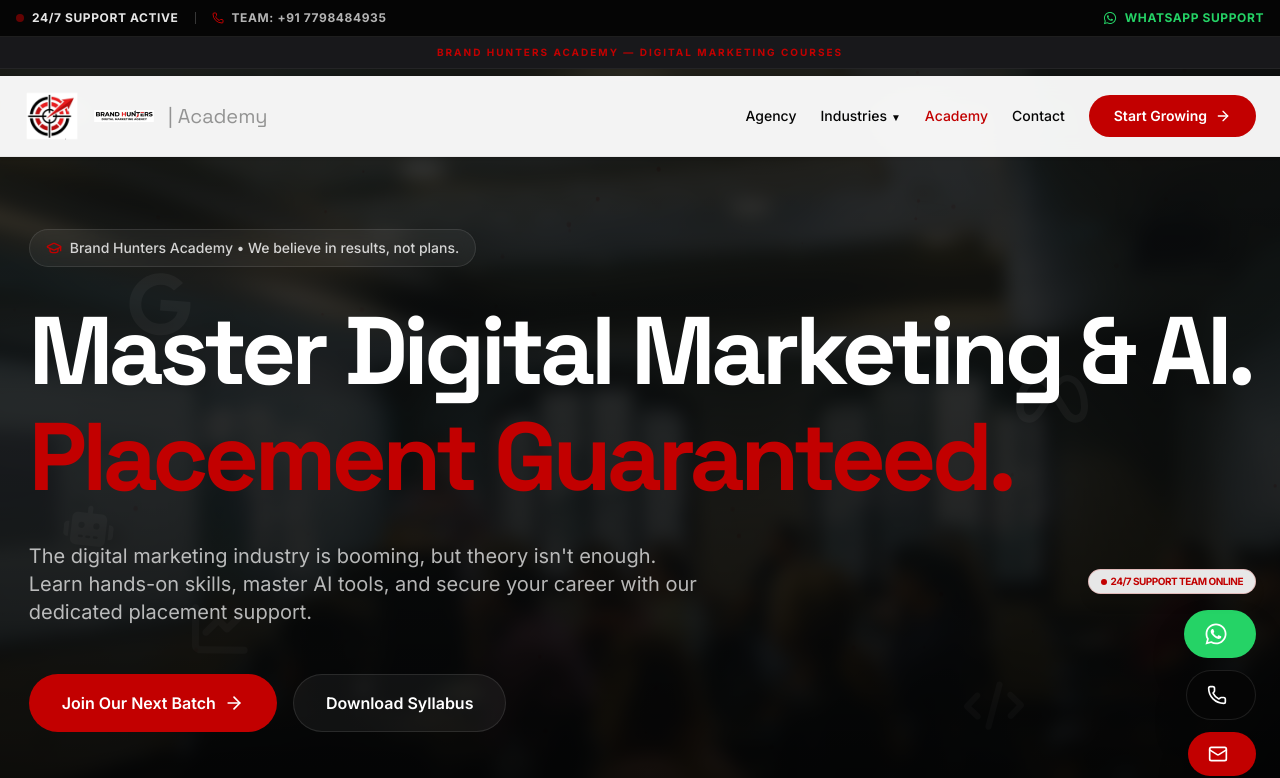
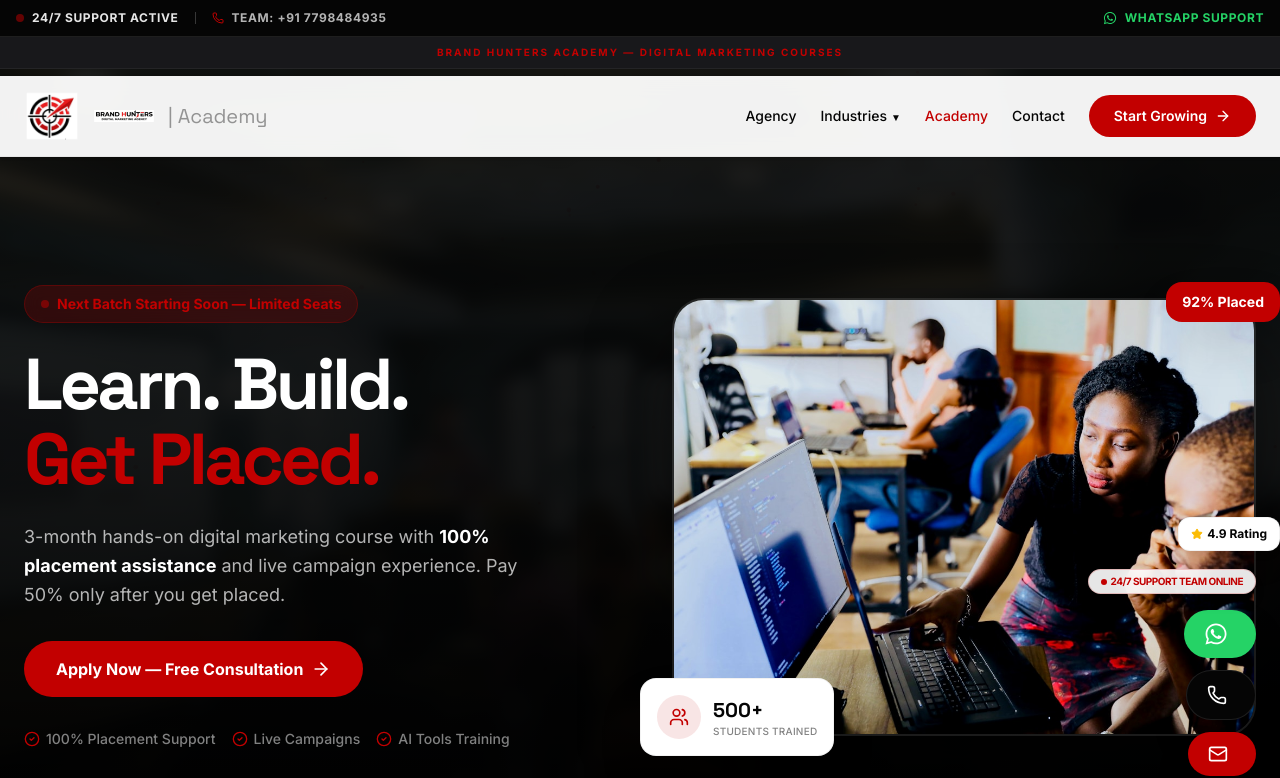
Before and after one commit to suyashmarketing01-web/Brandhunters, a React (Vite) app in the folder frontend/: page /course in a window 1280 px wide. Shown: the top 778 px of the page. Built offline with nearby package versions, Linux system fonts and the light colour scheme.

Commit message:
feat: Academy page redesign - hero with image, career transformation, photo gallery

```diff
--- a/frontend/src/pages/Course.tsx
+++ b/frontend/src/pages/Course.tsx
@@ -35,129 +35,148 @@
   return (
     <div className="w-full overflow-hidden bg-brand-white text-brand-black">
       {/* Hero Section */}
-      <section id="hero" className="relative min-h-screen flex items-center justify-center pt-32 sm:pt-40 overflow-hidden bg-brand-black text-white">
+      <section id="hero" className="relative min-h-screen flex items-center pt-32 sm:pt-40 pb-16 overflow-hidden bg-brand-black text-white">
         {/* Theme Blurred Background */}
         <div className="absolute inset-0 z-0 overflow-hidden">
           <img
             src="/images/academy/classroom.png"
             alt="Academy Background"
-            className="w-full h-full object-cover blur-sm opacity-40 scale-110"
+            className="w-full h-full object-cover blur-sm opacity-30 scale-110"
           />
         </div>
 
         <AnimatedBackground color="#E60000" type="grid" />
-        <div className="absolute inset-0 bg-gradient-to-b from-black/40 via-black/60 to-black/90 pointer-events-none z-[1]" />
+        <div className="absolute inset-0 bg-gradient-to-b from-black/50 via-black/70 to-black pointer-events-none z-[1]" />
 
-        {/* Floating Icons */}
-        <div className="absolute inset-0 overflow-hidden pointer-events-none z-0">
+        <div className="relative z-10 max-w-7xl mx-auto px-6 flex flex-col lg:flex-row items-center gap-12 lg:gap-16">
+          <div className="flex-1 flex flex-col items-center lg:items-start text-center lg:text-left">
+            {/* Urgency Badge */}
             <motion.div
-            animate={{ y: [0, -20, 0], rotate: [0, 5, 0] }}
-            transition={{ duration: 5, repeat: Infinity, ease: "easeInOut" }}
-            className="absolute top-1/4 left-[10%] text-white/10"
+              initial={{ opacity: 0, y: -20 }}
+              animate={{ opacity: 1, y: 0 }}
+              transition={{ duration: 0.6 }}
+              className="mb-6 px-4 py-2 rounded-full bg-brand-red/20 border border-brand-red/30 flex items-center gap-2 text-sm font-bold text-brand-red backdrop-blur-sm"
             >
-            <FaGoogle size={64} />
-          </motion.div>
-          <motion.div
-            animate={{ y: [0, 25, 0], rotate: [0, -10, 0] }}
-            transition={{ duration: 6, repeat: Infinity, ease: "easeInOut", delay: 1 }}
-            className="absolute top-1/3 right-[15%] text-white/10"
-          >
-            <FaMeta size={72} />
-          </motion.div>
-          <motion.div
-            animate={{ y: [0, -15, 0], rotate: [0, 8, 0] }}
-            transition={{ duration: 4.5, repeat: Infinity, ease: "easeInOut", delay: 2 }}
-            className="absolute bottom-1/3 left-[15%] text-white/10"
-          >
-            <FaChartLine size={56} />
-          </motion.div>
-          <motion.div
-            animate={{ y: [0, 20, 0], rotate: [0, -5, 0] }}
-            transition={{ duration: 5.5, repeat: Infinity, ease: "easeInOut", delay: 0.5 }}
-            className="absolute bottom-1/4 right-[20%] text-white/10"
-          >
-            <FaCode size={60} />
-          </motion.div>
-          <motion.div
-            animate={{ y: [0, -25, 0], rotate: [0, 15, 0] }}
-            transition={{ duration: 7, repeat: Infinity, ease: "easeInOut", delay: 1.5 }}
-            className="absolute top-1/2 left-[5%] text-white/10 hidden md:block"
-          >
-            <FaRobot size={50} />
-          </motion.div>
-        </div>
-
-        <div className="relative z-10 max-w-7xl mx-auto px-6 text-center lg:text-left flex flex-col lg:flex-row items-center gap-16">
-          <div className="flex-1 flex flex-col items-center lg:items-start">
-            <motion.div
-              initial={{ opacity: 0, scale: 0.9 }}
-              animate={{ opacity: 1, scale: 1 }}
-              transition={{ duration: 0.8, ease: "easeOut" }}
-              className="inline-flex items-center gap-2 px-4 py-2 rounded-full bg-white/5 border border-white/10 text-sm font-medium text-white/80 mb-8 backdrop-blur-sm"
-            >
-              <GraduationCap className="w-4 h-4 text-brand-red" />
-              <span>Brand Hunters Academy • We believe in results, not plans.</span>
+              <span className="w-2 h-2 bg-brand-red rounded-full animate-pulse" />
+              Next Batch Starting Soon — Limited Seats
             </motion.div>
 
             <motion.h1
               initial={{ opacity: 0, y: 30 }}
               animate={{ opacity: 1, y: 0 }}
-              transition={{ duration: 0.8, delay: 0.2, ease: "easeOut" }}
-              className="text-4xl sm:text-5xl md:text-7xl lg:text-8xl font-display font-bold tracking-tighter leading-[1.1] mb-6 sm:mb-8"
+              transition={{ duration: 0.8, delay: 0.2 }}
+              className="text-4xl sm:text-5xl md:text-6xl lg:text-7xl font-display font-bold tracking-tighter leading-[1.05] mb-6"
             >
-              Master Digital Marketing & AI.<br />
-              <span className="text-brand-red">
-                Placement Guaranteed.
-              </span>
+              Learn. Build.{' '}<br />
+              <span className="text-brand-red">Get Placed.</span>
             </motion.h1>
 
             <motion.p
-            initial={{ opacity: 0, y: 30 }}
+              initial={{ opacity: 0, y: 20 }}
               animate={{ opacity: 1, y: 0 }}
-            transition={{ duration: 0.8, delay: 0.4, ease: "easeOut" }}
-            className="text-base sm:text-lg md:text-xl text-white/70 max-w-2xl mb-10 sm:mb-12 px-4 sm:px-0"
+              transition={{ duration: 0.8, delay: 0.4 }}
+              className="text-lg text-white/70 max-w-lg mb-8 leading-relaxed"
             >
-            The digital marketing industry is booming, but theory isn't enough. Learn hands-on skills, master AI tools, and secure your career with our dedicated placement support.
+              3-month hands-on digital marketing course with <strong className="text-white">100% placement assistance</strong> and live campaign experience. Pay 50% only after you get placed.
             </motion.p>
 
             <motion.div
-            initial={{ opacity: 0, y: 30 }}
+              initial={{ opacity: 0, y: 20 }}
               animate={{ opacity: 1, y: 0 }}
-            transition={{ duration: 0.8, delay: 0.6, ease: "easeOut" }}
-            className="flex flex-col sm:flex-row gap-4 w-full sm:w-auto px-4 sm:px-0"
+              transition={{ duration: 0.8, delay: 0.6 }}
+              className="flex flex-col sm:flex-row gap-4 w-full sm:w-auto"
             >
-            <a href="#contact" className="w-full sm:w-auto group relative inline-flex items-center justify-center px-8 py-4 text-base font-semibold text-white transition-all duration-300 bg-brand-red border border-transparent rounded-full hover:bg-brand-red-hover hover:shadow-[0_0_30px_rgba(194,0,0,0.4)] focus:outline-none focus:ring-2 focus:ring-offset-2 focus:ring-brand-red focus:ring-offset-black">
-              Join Our Next Batch
+              <a href="#contact" className="group inline-flex items-center justify-center px-8 py-4 text-base font-bold text-white bg-brand-red rounded-full hover:bg-brand-red-hover hover:shadow-[0_0_30px_rgba(194,0,0,0.4)] transition-all">
+                Apply Now — Free Consultation
                 <ArrowRight className="ml-2 w-5 h-5 group-hover:translate-x-1 transition-transform" />
-            </a>
-            <a href="#contact" className="w-full sm:w-auto inline-flex items-center justify-center px-8 py-4 text-base font-semibold text-white transition-all duration-300 bg-white/5 border border-white/10 rounded-full hover:bg-white/10 focus:outline-none focus:ring-2 focus:ring-offset-2 focus:ring-white/20 focus:ring-offset-black">
-              Download Syllabus
               </a>
             </motion.div>
 
+            {/* Trust Row */}
             <motion.div
-            initial={{ opacity: 0, y: 30 }}
+              initial={{ opacity: 0 }}
+              animate={{ opacity: 1 }}
+              transition={{ delay: 0.9 }}
+              className="mt-8 flex flex-wrap justify-center lg:justify-start items-center gap-4 text-sm text-white/50 font-medium"
+            >
+              <span className="flex items-center gap-1.5"><CheckCircle2 className="w-4 h-4 text-brand-red" /> 100% Placement Support</span>
+              <span className="flex items-center gap-1.5"><CheckCircle2 className="w-4 h-4 text-brand-red" /> Live Campaigns</span>
+              <span className="flex items-center gap-1.5"><CheckCircle2 className="w-4 h-4 text-brand-red" /> AI Tools Training</span>
+            </motion.div>
+          </div>
+
+          {/* Hero Image */}
+          <motion.div
+            initial={{ opacity: 0, x: 60, scale: 0.95 }}
+            animate={{ opacity: 1, x: 0, scale: 1 }}
+            transition={{ duration: 1, delay: 0.4, ease: "easeOut" }}
+            className="flex-1 relative w-full max-w-xl lg:max-w-none"
+          >
+            <div className="aspect-[4/3] rounded-[2rem] overflow-hidden shadow-[0_40px_80px_rgba(0,0,0,0.5)] border-2 border-white/10">
+              <img
+                src="/images/academy/training-session.png"
+                alt="Brand Hunters Academy students in a live training session"
+                className="w-full h-full object-cover"
+              />
+            </div>
+            {/* Floating Stats */}
+            <motion.div
+              initial={{ opacity: 0, y: 20 }}
               animate={{ opacity: 1, y: 0 }}
-            transition={{ duration: 0.8, delay: 0.8, ease: "easeOut" }}
-            className="mt-12 p-[1px] rounded-2xl bg-gradient-to-r from-brand-red/50 via-brand-red to-brand-red/50 max-w-3xl w-full"
+              transition={{ delay: 1 }}
+              className="absolute -bottom-5 -left-5 md:-left-8 bg-white rounded-2xl shadow-2xl p-4 border border-black/5"
+            >
+              <div className="flex items-center gap-3">
+                <div className="w-11 h-11 rounded-full bg-brand-red/10 flex items-center justify-center">
+                  <Users className="w-5 h-5 text-brand-red" />
+                </div>
+                <div>
+                  <p className="text-xl font-display font-bold text-brand-black">{students}+</p>
+                  <p className="text-[10px] text-brand-black/50 font-medium uppercase tracking-wide">Students Trained</p>
+                </div>
+              </div>
+            </motion.div>
+            <motion.div
+              initial={{ opacity: 0, y: -20 }}
+              animate={{ opacity: 1, y: 0 }}
+              transition={{ delay: 1.2 }}
+              className="absolute -top-4 -right-4 md:-right-6 bg-brand-red text-white rounded-2xl shadow-2xl px-4 py-2.5"
+            >
+              <p className="text-sm font-bold">92% Placed</p>
+            </motion.div>
+            <motion.div
+              initial={{ opacity: 0, scale: 0.8 }}
+              animate={{ opacity: 1, scale: 1 }}
+              transition={{ delay: 1.4 }}
+              className="absolute top-1/2 -right-3 md:-right-6 bg-white text-brand-black rounded-xl shadow-xl px-3 py-2 border border-black/5"
+            >
+              <p className="text-xs font-bold flex items-center gap-1"><Star className="w-3 h-3 text-[#FBBC05] fill-current" /> 4.9 Rating</p>
+            </motion.div>
+          </motion.div>
+        </div>
+      </section>
+
+      {/* Payment Offer Banner */}
+      <section className="relative z-20 -mt-8 px-6">
+        <motion.div
+          initial={{ opacity: 0, y: 20 }}
+          whileInView={{ opacity: 1, y: 0 }}
+          viewport={{ once: true }}
+          className="max-w-4xl mx-auto p-[1px] rounded-2xl bg-gradient-to-r from-brand-red/50 via-brand-red to-brand-red/50"
         >
           <div className="bg-brand-black rounded-2xl p-6 sm:p-8 flex flex-col sm:flex-row items-center justify-between gap-6">
-              <div className="text-left">
+            <div className="text-center sm:text-left">
               <div className="inline-flex items-center gap-2 px-3 py-1 rounded-full bg-brand-red/20 text-brand-red text-xs font-bold mb-3 uppercase tracking-wider">
-                  Special Payment Plan
+                <Sparkles className="w-3 h-3" /> Special Payment Plan
               </div>
-                <h3 className="text-2xl font-display font-bold text-white mb-2">Pay 50% After Placement</h3>
-                <p className="text-white/80">Start your classes today with an initial payment of just <strong className="text-brand-red text-xl">₹15,000</strong>.</p>
+              <h3 className="text-2xl font-display font-bold text-white mb-1">Pay 50% After Placement</h3>
+              <p className="text-white/70 text-sm">Start classes with just <strong className="text-brand-red text-lg">₹15,000</strong> upfront.</p>
             </div>
-              <div className="shrink-0 w-full sm:w-auto">
-                 <a href="#contact" className="inline-block text-center w-full sm:w-auto px-8 py-4 bg-brand-red text-white font-bold rounded-xl hover:bg-brand-red-hover transition-colors shadow-[0_0_20px_rgba(194,0,0,0.3)]">
+            <a href="#contact" className="shrink-0 px-8 py-4 bg-brand-red text-white font-bold rounded-xl hover:bg-brand-red-hover transition-colors shadow-[0_0_20px_rgba(194,0,0,0.3)]">
               Claim Offer
             </a>
           </div>
-            </div>
         </motion.div>
-        </div>
-      </div>
       </section>
 
       {/* Stats Section */}
@@ -273,29 +292,84 @@
             </div>
           </motion.div>
 
-          {/* Student Achievement Cards */}
-          <div className="grid grid-cols-1 md:grid-cols-3 gap-4 sm:gap-6">
+          {/* Career Transformation Visual */}
+          <div className="grid grid-cols-1 lg:grid-cols-2 gap-6 sm:gap-8">
+            {/* Before/After Salary */}
+            <motion.div
+              initial={{ opacity: 0, x: -30 }}
+              whileInView={{ opacity: 1, x: 0 }}
+              viewport={{ once: true }}
+              className="p-6 sm:p-8 rounded-2xl bg-brand-black text-white relative overflow-hidden"
+            >
+              <div className="absolute top-0 right-0 w-40 h-40 bg-brand-red/20 blur-3xl rounded-full" />
+              <h3 className="text-xl font-display font-bold mb-6 relative z-10">Your Career Transformation</h3>
+              <div className="space-y-6 relative z-10">
+                <div>
+                  <div className="flex justify-between text-sm mb-2">
+                    <span className="text-white/60">Before Academy</span>
+                    <span className="text-white/40 font-mono">₹0 - ₹1.8 LPA</span>
+                  </div>
+                  <div className="h-3 bg-white/10 rounded-full overflow-hidden">
+                    <div className="h-full bg-white/20 w-[20%] rounded-full" />
+                  </div>
+                </div>
+                <div>
+                  <div className="flex justify-between text-sm mb-2">
+                    <span className="text-white font-medium">After Academy</span>
+                    <span className="text-brand-red font-mono font-bold">₹3.5 - ₹6 LPA</span>
+                  </div>
+                  <div className="h-3 bg-white/10 rounded-full overflow-hidden">
+                    <motion.div
+                      initial={{ width: 0 }}
+                      whileInView={{ width: '80%' }}
+                      viewport={{ once: true }}
+                      transition={{ duration: 1.5, ease: "easeOut" }}
+                      className="h-full bg-gradient-to-r from-brand-red to-red-400 rounded-full"
+                    />
+                  </div>
+                </div>
+              </div>
+              <div className="mt-6 pt-6 border-t border-white/10 grid grid-cols-3 gap-4 text-center relative z-10">
+                <div>
+                  <p className="text-2xl font-display font-bold text-brand-red">92%</p>
+                  <p className="text-[10px] text-white/50 uppercase tracking-wide">Placed</p>
+                </div>
+                <div>
+                  <p className="text-2xl font-display font-bold text-brand-red">4.2L</p>
+                  <p className="text-[10px] text-white/50 uppercase tracking-wide">Avg CTC</p>
+                </div>
+                <div>
+                  <p className="text-2xl font-display font-bold text-brand-red">3mo</p>
+                  <p className="text-[10px] text-white/50 uppercase tracking-wide">Avg Time</p>
+                </div>
+              </div>
+            </motion.div>
+
+            {/* Achievement Cards Stack */}
+            <div className="grid grid-cols-1 sm:grid-cols-2 gap-4">
               {[
-              { icon: Trophy, stat: '92%', label: 'Placement Rate', detail: 'Within 3 months of course completion' },
-              { icon: Briefcase, stat: '4.2 LPA', label: 'Average Package', detail: 'For freshers with no prior experience' },
-              { icon: Award, stat: '15+', label: 'Awards Won', detail: 'By our students in marketing competitions' },
+                { icon: Trophy, stat: '92%', label: 'Placement Rate', detail: 'Within 3 months' },
+                { icon: Briefcase, stat: '4.2 LPA', label: 'Avg Package', detail: 'For freshers' },
+                { icon: Award, stat: '15+', label: 'Awards Won', detail: 'In competitions' },
+                { icon: Users, stat: '120+', label: 'Hiring Partners', detail: 'Across India' },
               ].map((item, idx) => (
                 <motion.div
                   key={idx}
                   initial={{ opacity: 0, y: 20 }}
                   whileInView={{ opacity: 1, y: 0 }}
                   viewport={{ once: true }}
-                transition={{ duration: 0.5, delay: idx * 0.15 }}
-                className="p-6 sm:p-8 rounded-2xl bg-brand-gray border border-black/5 hover:border-brand-red/30 hover:shadow-xl transition-all group text-center"
+                  transition={{ duration: 0.4, delay: idx * 0.1 }}
+                  className="p-5 rounded-2xl bg-brand-gray border border-black/5 hover:border-brand-red/30 hover:shadow-lg transition-all group"
                 >
-                <div className="w-14 h-14 rounded-full bg-brand-red/10 flex items-center justify-center mx-auto mb-4 group-hover:bg-brand-red group-hover:text-white transition-colors">
-                  <item.icon className="w-7 h-7 text-brand-red group-hover:text-white transition-colors" />
+                  <div className="w-10 h-10 rounded-full bg-brand-red/10 flex items-center justify-center mb-3 group-hover:bg-brand-red group-hover:text-white transition-colors">
+                    <item.icon className="w-5 h-5 text-brand-red group-hover:text-white transition-colors" />
                   </div>
-                <div className="text-3xl font-display font-bold text-brand-red mb-1">{item.stat}</div>
-                <div className="text-base font-bold mb-1">{item.label}</div>
-                <div className="text-sm text-brand-black/60">{item.detail}</div>
+                  <div className="text-2xl font-display font-bold text-brand-red mb-0.5">{item.stat}</div>
+                  <div className="text-sm font-bold">{item.label}</div>
+                  <div className="text-xs text-brand-black/50">{item.detail}</div>
                 </motion.div>
               ))}
+            </div>
           </div>
         </div>
       </section>
@@ -353,6 +427,79 @@
                 <p className="text-brand-black/60 text-sm leading-relaxed">{feature.desc}</p>
               </motion.div>
             ))}
+          </div>
+        </div>
+      </section>
+
+      {/* Life at Academy - Visual Grid */}
+      <section className="py-16 sm:py-20 bg-brand-gray relative overflow-hidden border-b border-black/5">
+        <div className="max-w-7xl mx-auto px-6">
+          <motion.div
+            initial={{ opacity: 0, y: 20 }}
+            whileInView={{ opacity: 1, y: 0 }}
+            viewport={{ once: true }}
+            className="text-center mb-12"
+          >
+            <div className="inline-flex items-center gap-2 px-4 py-2 rounded-full bg-brand-red/10 text-brand-red text-sm font-bold mb-4">
+              <Camera className="w-4 h-4" /> Life at Academy
+            </div>
+            <h2 className="text-3xl md:text-5xl font-display font-bold mb-4">Experience the Energy</h2>
+            <p className="text-brand-black/70 max-w-xl mx-auto">Real classrooms. Real campaigns. Real students building real careers.</p>
+          </motion.div>
+
+          <div className="grid grid-cols-2 lg:grid-cols-3 gap-3 sm:gap-4">
+            {/* Large main photo */}
+            <motion.div
+              initial={{ opacity: 0, scale: 0.95 }}
+              whileInView={{ opacity: 1, scale: 1 }}
+              viewport={{ once: true }}
+              className="col-span-2 row-span-2 relative rounded-2xl overflow-hidden group cursor-pointer"
+            >
+              <img
+                src="/images/academy/students-group.png"
+                alt="Students at Brand Hunters Academy"
+                className="w-full h-full min-h-[280px] sm:min-h-[400px] object-cover group-hover:scale-105 transition-transform duration-700"
+              />
+              <div className="absolute inset-0 bg-gradient-to-t from-black/70 via-transparent to-transparent" />
+              <div className="absolute bottom-4 sm:bottom-6 left-4 sm:left-6 right-4 sm:right-6">
+                <p className="text-white text-lg sm:text-2xl font-display font-bold">Batch 2025 — Graduation Ceremony</p>
+                <p className="text-white/70 text-xs sm:text-sm mt-1">500+ alumni and counting!</p>
+              </div>
+            </motion.div>
+
+            {/* Training Session */}
+            <motion.div
+              initial={{ opacity: 0, y: 20 }}
+              whileInView={{ opacity: 1, y: 0 }}
+              viewport={{ once: true }}
+              transition={{ delay: 0.1 }}
+              className="relative rounded-2xl overflow-hidden group cursor-pointer"
+            >
+              <img
+                src="/images/academy/training-session.png"
+                alt="Live training session"
+                className="w-full h-full min-h-[130px] sm:min-h-[190px] object-cover group-hover:scale-105 transition-transform duration-700"
+              />
+              <div className="absolute inset-0 bg-gradient-to-t from-black/60 to-transparent" />
+              <p className="absolute bottom-3 left-3 text-white text-xs sm:text-sm font-bold">Live Training</p>
+            </motion.div>
+
+            {/* Classroom */}
+            <motion.div
+              initial={{ opacity: 0, y: 20 }}
+              whileInView={{ opacity: 1, y: 0 }}
+              viewport={{ once: true }}
+              transition={{ delay: 0.2 }}
+              className="relative rounded-2xl overflow-hidden group cursor-pointer"
+            >
+              <img
+                src="/images/academy/classroom.png"
+                alt="Academy classroom"
+                className="w-full h-full min-h-[130px] sm:min-h-[190px] object-cover group-hover:scale-105 transition-transform duration-700"
+              />
+              <div className="absolute inset-0 bg-gradient-to-t from-black/60 to-transparent" />
+              <p className="absolute bottom-3 left-3 text-white text-xs sm:text-sm font-bold">Our Classroom</p>
+            </motion.div>
           </div>
         </div>
       </section>
```
Lines whose indentation alone changed are shown as unchanged.
